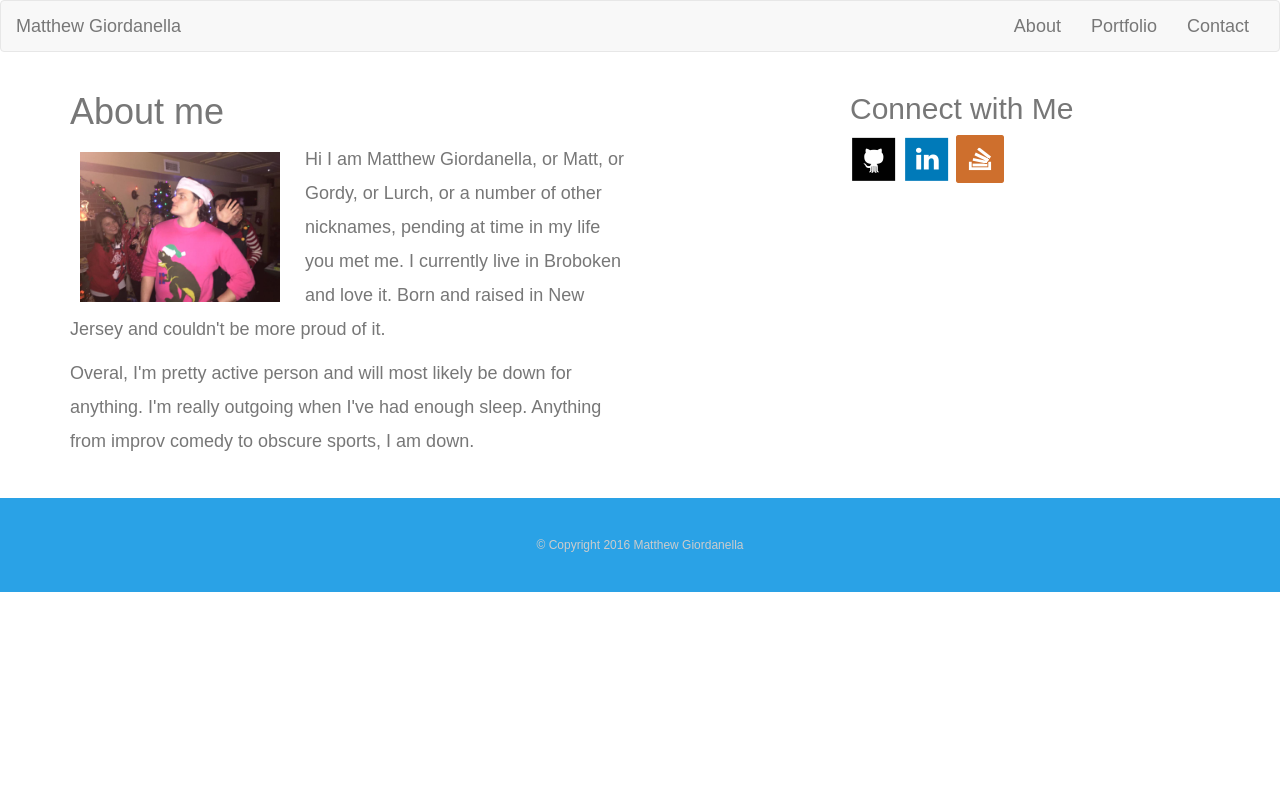
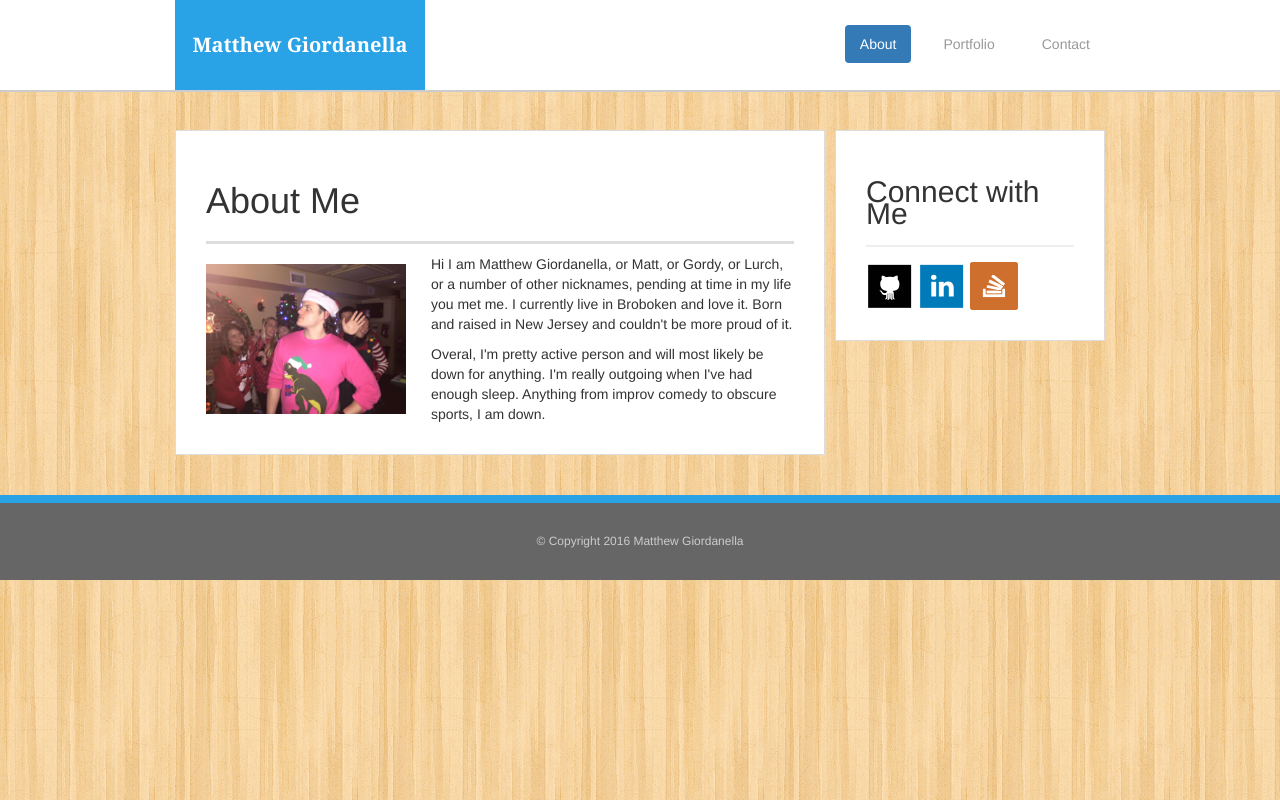
Before and after one commit to mattg317/assignment2, a PHP site: page / in a window 1280 px wide. Run offline with PHP 8.4, Linux system fonts and the light colour scheme; some libraries are stand-ins or nearby versions.

Commit message:
Assignment 2

```diff
--- /dev/null
+++ b/assets/css/reset.css
@@ -0,0 +1,48 @@
+/* http://meyerweb.com/eric/tools/css/reset/
+   v2.0 | 20110126
+   License: none (public domain)
+*/
+
+html, body, div, span, applet, object, iframe,
+h1, h2, h3, h4, h5, h6, p, blockquote, pre,
+a, abbr, acronym, address, big, cite, code,
+del, dfn, em, img, ins, kbd, q, s, samp,
+small, strike, strong, sub, sup, tt, var,
+b, u, i, center,
+dl, dt, dd, ol, ul, li,
+fieldset, form, label, legend,
+table, caption, tbody, tfoot, thead, tr, th, td,
+article, aside, canvas, details, embed,
+figure, figcaption, footer, header, hgroup,
+menu, nav, output, ruby, section, summary,
+time, mark, audio, video {
+	margin: 0;
+	padding: 0;
+	border: 0;
+	font-size: 100%;
+	font: inherit;
+	vertical-align: baseline;
+}
+/* HTML5 display-role reset for older browsers */
+article, aside, details, figcaption, figure,
+footer, header, hgroup, menu, nav, section {
+	display: block;
+}
+body {
+	line-height: 1;
+}
+ol, ul {
+	list-style: none;
+}
+blockquote, q {
+	quotes: none;
+}
+blockquote:before, blockquote:after,
+q:before, q:after {
+	content: '';
+	content: none;
+}
+table {
+	border-collapse: collapse;
+	border-spacing: 0;
+}
--- a/assets/css/style.css
+++ b/assets/css/style.css
@@ -1,10 +1,106 @@
-body{
+body {
+	background: url("../images/wood_pattern.png");
 	font-size: 18px;
 	line-height: 34px;
 	font-family: 'Arial', 'Helvetica Neue', Helvetica, sans-serif;
 	color: #777;
 }
+
+* {
+	box-sizing: border-box;
+}
+
+/*general*/
+
+.container {
+	width: 100%;
+	max-width: 960px;
+	margin: 0 auto;
+	clear: both;
+}
+h1,
+h2,
+h3,
+p {
+	margin-bottom: 20px;
+}
+p:last-child {
+	margin-bottom: 0;
+}
+h1, h2, h3 {
+	font-family: 'Georgia', Times, Times New Roman, serif;
+	font-weight: 700;
+	color: #4aaaa5;
+}
+h1 {
+	font-size: 30px;
+	line-height: 49px;
+	border-bottom: 3px solid #ddd;
+	padding-bottom: 20px;
+}
+h2,
+h3 {
+	font-size: 22px;
+}
+
+/*header*/
+
+#masthead {
+	background: #fff ;
+	margin: 0 0 30px;
+	z-index: 99;
+	color: #fff;
+	overflow: auto;
+	border-bottom: 2px solid #ccc;
+	position: fixed;
+	width: 100%;
+}
+#logo {
+	width: 250px;
+	height: 90px;
+	background: #2aa2e6;
+	float: left;
+	font-family: 'Georgia', Times, Times New Roman, serif;
+	text-align: center;
+	line-height: 90px;
+	color: #fff;
+	font-weight: 700;
+	font-size: 20px;
+	text-decoration: none;
+}
+nav {
+	float: right;
+	margin-top: 25px;
+}
+
+nav a {
+	color: #999;
+	text-decoration: none;
+	margin-left: 15px;
+	display: inline-block;
+	border-left: 1px solid #efefef;
+	padding-left: 15px;
+	line-height: 18px;
+}
+nav a:first-child {
+	border-left: 0 none;
+}
+
+/*footer*/
+
+footer {
+	background: #666;
+	color: #fff;
+	padding: 30px 0;
+	clear: both;
+	border-top: 8px solid #2aa2e6;
+	color: #ccc;
+	font-size: 12px;
+	text-align: center;
+}
+
 /*sidebar*/
+
 .sidebar {
 	background: #fff;
 	padding: 30px;
@@ -13,6 +109,10 @@ body{
 	float: right;
 	border: 1px solid #ddd;
 	margin-bottom: 20px;
+	position: relative;
+	animation-duration: 2s;
+  	animation-name: bounceIn;
+
 }
 h3,
 .sidebar h2 {
@@ -30,9 +130,12 @@ h3,
 .social:last-child {
 	margin-right: 0;
 }
-/*main area*/
-#main-container .container{
-	padding-top: 10px;
+
+
+/*main*/
+
+#main-container {
+	padding-top: 130px;
 }
 .main-section {
 	background: #fff;
@@ -42,17 +145,13 @@ h3,
 	max-width: 650px;
 	float: left;
 	border: 1px solid #ddd;
-}
-
-/*about me*/
-.auth-image{
-	width:50%;
-	height:auto;
-	margin: 10px;
-	float:left;
+	position: relative;
+	animation-duration: 2s;
+  	animation-name: bounceIn;
 }
 
 /*portfolio page*/
+
 .work {
 	width: 274px;
 	overflow: auto;
@@ -70,7 +169,7 @@ h3,
 }
 .work h3 {
 	border-bottom: 0;
-	background: #2aa2e6;
+	background: #4aaaa5;
 	color: #fff;
 	text-align: center;
 	position: absolute;
@@ -89,14 +188,173 @@ h3,
 	margin-right: 25px;
 }
 
-/*footer*/
-footer {
+/*contact page*/
+
+#contact-form ul {
+	margin-bottom: 20px;
+}
+#contact-form li {
+	margin-bottom: 10px;
+}
+label,
+input[type=text],
+input[type=email],
+textarea {
+	display: block;
+	width: 100%;
+}
+input[type=text],
+input[type=email],
+textarea {
+	height: 35px;
+	border: 1px solid #ddd;
+	padding: 0 10px;
+	font-size: 14px;
+}
+textarea {
+	height: 200px;
+}
+input[type=submit] {
 	background: #2aa2e6;
+	border: 0 none;
 	color: #fff;
-	padding: 30px 0;
-	clear: both;
-	margin-top: 30px;
-	color: #ccc;
-	font-size: 12px;
-	text-align: center;
+	font-size: 18px;
+	padding: 10px 30px;
+	cursor: pointer;
 }
+
+/*animations*/
+@keyframes bounceIn {
+  0% {
+    transform: scale(0.1);
+    opacity: 0;
+  }
+  60% {
+    transform: scale(1.2);
+    opacity: 1;
+  }
+  100% {
+    transform: scale(1);
+  }
+}
+
+
+
+
+
+
+/*Media adjustments*/
+
+
+@media only screen and (max-width:980px){
+	#mast-container{
+		width:90%;
+	}
+
+	#logo{
+		width: 250px;
+		height: 90px;
+		font-size: 20px;
+
+	}
+	#main-container{
+		width:90%;
+	}
+	.main-section{
+		width:55%;
+	}
+
+	.sidebar{
+		width:50%;
+	}
+
+	.auth-image{
+		width:100%;
+		height:auto;
+	}
+
+	/*p{
+		clear:both;
+	}*/
+}
+
+@media only screen and (max-width: 768px){
+	#logo{
+		width: 250px;
+		height: 90px;
+		font-size: 20px;
+
+	}
+	nav{
+		font-size:15px;
+	}
+
+	.main-section{
+		width:100%;
+		float: left;
+	}
+	.auth-image{
+		width: 200px;
+		height: auto;
+		float:left;
+
+	}
+	p{
+		font-size:14px;
+	}
+
+	.sidebar{
+		max-width: 1500px;
+		margin-left:50px;
+		width: 100%;
+	}
+
+	.work{
+		width:45%;
+		font-size:14px;
+	}
+
+}
+
+@media only screen and (max-width:640px){
+	#masthead{
+		position: static;
+		width:100%;
+		padding:0;
+		margin-bottom:0;
+	}
+	#mast-container{
+		width:100%;
+	}
+
+	#logo{
+		width:100%;
+		margin:0;
+	}
+
+	nav {
+		width: 100%;
+		font-size:20px;
+		/*clear:both;*/
+		text-align:center;
+	}
+
+	.main-section{
+		width:100%;
+		margin-top:-80px;
+	}
+
+	.sidebar{
+		width:100%;
+	}
+
+	.auth-image{
+		width: 100%;
+		height: auto;
+	}
+
+	p{
+		clear:both;
+	}
+
+}
--- a/index.html
+++ b/index.html
@@ -1,67 +1,57 @@
-<!DOCTYPE html>
-<html lang="en">
+<!doctype html>
+<html>
 <head>
 	<meta charset="UTF-8">
-	<title>About Me</title>
+	<title>About | Your Name</title>
+	<link rel="stylesheet" type="text/css" href="assets/css/reset.css">
+	<link rel="stylesheet" type="text/css" href="assets/css/style.css">
+	<meta name="viewport" content="width=device-width, initial-scale=1">
+
 	<!-- Latest compiled and minified CSS -->
 	<link rel="stylesheet" href="https://maxcdn.bootstrapcdn.com/bootstrap/3.3.7/css/bootstrap.min.css" integrity="sha384-BVYiiSIFeK1dGmJRAkycuHAHRg32OmUcww7on3RYdg4Va+PmSTsz/K68vbdEjh4u" crossorigin="anonymous">
 
 	<!-- Optional theme -->
 	<link href="https://maxcdn.bootstrapcdn.com/bootswatch/3.3.7/cerulean/bootstrap.min.css" rel="stylesheet" integrity="sha384-zF4BRsG/fLiTGfR9QL82DrilZxrwgY/+du4p/c7J72zZj+FLYq4zY00RylP9ZjiT" crossorigin="anonymous">
+
 	<!-- Latest compiled and minified JavaScript -->
 	<script src="https://maxcdn.bootstrapcdn.com/bootstrap/3.3.7/js/bootstrap.min.js" integrity="sha384-Tc5IQib027qvyjSMfHjOMaLkfuWVxZxUPnCJA7l2mCWNIpG9mGCD8wGNIcPD7Txa" crossorigin="anonymous"></script>
 
-<link rel="stylesheet" type="text/css" href="assets/css/style.css">
 
 </head>
 <body>
 
-	<nav class="navbar navbar-default">
-		  <div class="container-fluid">
-		    <!-- Brand and toggle get grouped for better mobile display -->
-		    <div class="navbar-header">
-		      <button type="button" class="navbar-toggle collapsed" data-toggle="collapse" data-target="#bs-example-navbar-collapse-1" aria-expanded="false">
-		        <span class="sr-only">Toggle navigation</span>
-		        <span class="icon-bar"></span>
-		        <span class="icon-bar"></span>
-		        <span class="icon-bar"></span>
-		      </button>
-		      <a class="navbar-brand" href="#">Matthew Giordanella</a>
+	<header id="masthead">
+		<div class="container" id="mast-container">
+			<a href="index.html" id="logo">Matthew Giordanella</a>
+			<!-- <nav>
+				<a href="index.html">About</a>
+				<a href="portfolio.html">Portfolio</a>
+				<a href="contact.html">Contact</a>
+			</nav> -->
+			<nav>
+				<ul class="nav nav-pills">
+				  <li role="presentation" class="active"><a href="index.html">About</a></li>
+				  <li role="presentation"><a href="portfolio.html">Portfolio</a></li>
+				  <li role="presentation"><a href="contact.html">Contact</a></li>
+				</ul>
+			</nav>
 		</div>
+	</header>
 
-		    <!-- Collect the nav links, forms, and other content for toggling -->
-		    	<div class="collapse navbar-collapse" id="bs-example-navbar-collapse-1">
-		      		<ul class="nav navbar-nav">
-		      			</ul>
-		      		<ul class="nav navbar-nav navbar-right">
-				        <li><a href="index.html">About</a></li>
-				        <li><a href="portfolio.html">Portfolio</a></li>
-				        <li><a href="contact.html">Contact</a></li>
-				        <li class="dropdown">
-
-		      		</ul>
-		    	</div><!-- /.navbar-collapse -->
-		  	</div><!-- /.container-fluid -->
-		</nav>
-
-<div class="container">
-
-	<div class="row" >
-			<div class="col-lg-6" class="main-section">
-				<h1> About me</h1>
+	<div id="main-container" class="container">
+		<section class="main-section">
+			<h1>About Me</h1>
 
 			<img src="assets/images/aboutMePhoto.jpg" class="auth-image" alt="Your Name">
 
 			<p>Hi I am Matthew Giordanella, or Matt, or Gordy, or Lurch, or a number of other nicknames, pending at time in my life you met me. I currently live in Broboken and love it. Born and raised in New Jersey and couldn't be more proud of it.</p>
 
 			<p>Overal, I'm pretty active person and will most likely be down for anything. I'm really outgoing when I've had enough sleep. Anything from improv comedy to obscure sports, I am down.</p>
-			</div>
 
-			<div class="col-lg-2">
+		</section>
 
-			</div>
-
-			<div class="col-lg-4">
+		<section class="sidebar">
+			<div id="connect">
 				<h2>Connect with Me</h2>
 
 				<a href="https://github.com/mattg317"><img src="assets/images/gitHubLogo.png" alt="github icon" ></a>
@@ -70,14 +60,13 @@
 
 				<a href="http://stackoverflow.com/users/6670075/matt-g"><img src="assets/images/stackOverflowLogo.png" alt="stackOverflow icon"></a>
 			</div>
+		</section>
 	</div>
-</div>
+
 	<footer>
 		<div class="container">
 			&copy; Copyright 2016 Matthew Giordanella
 		</div>
 	</footer>
-
-
 </body>
 </html>
```
Also changed, not shown: contact.html (+23 -40 lines), portfolio.html (+21 -34 lines), README.md (deleted). Lines whose indentation alone changed are shown as unchanged.
